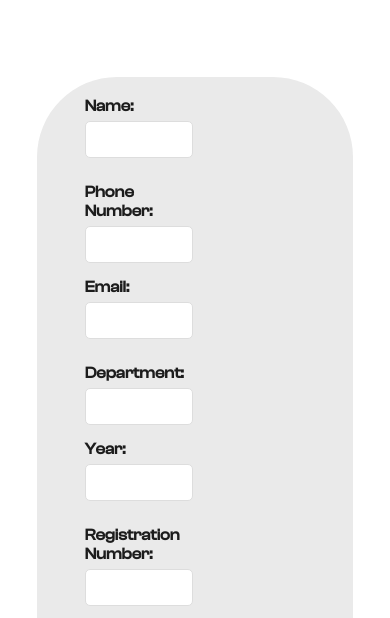
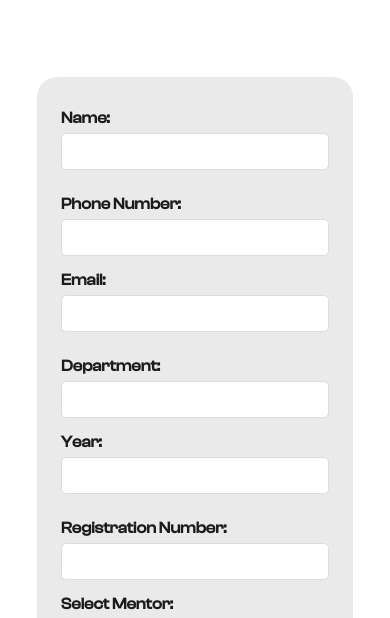
Before and after one commit to the-bipu/sliet-mentorship-platform, a plain HTML site: page booking.html in a window 390 px wide. Shown: the part 199-817 px from the top of the page. Drawn offline with Linux system fonts and the light colour scheme.

Commit message:
update routes

```diff
--- a/booking.html
+++ b/booking.html
@@ -6,6 +6,7 @@
   <meta name="viewport" content="width=device-width, initial-scale=1.0" />
   <title>Faqs | SLIET Mentors | 2024</title>
   <link rel="stylesheet" href="./style.css" />
+  <script src="./script.js" defer></script>
 </head>
 
 <body>
--- a/script.js
+++ b/script.js
@@ -1,3 +1,10 @@
+const menuToggle = document.getElementById("menuToggle");
+const mobileMenu = document.getElementById("mobileMenu");
+
+menuToggle.addEventListener("click", function () {
+  mobileMenu.classList.toggle("show");
+});
+
 // Fetching mentor data
 fetch("db.json")
   .then((response) => response.json())
--- a/style.css
+++ b/style.css
@@ -845,6 +845,20 @@ select {
     width: 100%;
   }
 
+  .tabs-group {
+    width: 100%;
+  }
+
+  .form-group {
+    margin-bottom: 15px;
+    width: 100%;
+  }
+
+  .faqs--section {
+    border-radius: 20px;
+    padding: 32px 24px;
+  }
+
   .faqs--title-main {
     font-size: 24px;
   }
@@ -855,10 +869,6 @@ select {
 
   .faq--answer {
     font-size: 14px;
-  }
-
-  .faqs--section {
-    padding: 20px;
   }
 
   .third--section {
```
Also changed, not shown: booked.html (+1 -0 lines), faculty/birmohan-singh.html (+1 -1 lines), faculty/damanpreet-singh.html (+1 -1 lines), faculty/jaspal-singh.html (+1 -1 lines), faculty/manikant-paswan.html (+1 -1 lines), faculty/manoj-sachan.html (+1 -1 lines), faqs.html (+1 -0 lines), index.html (+0 -8 lines), mentor.html (+7 -8 lines), scripts/script_listMentor.js (+7 -0 lines).
